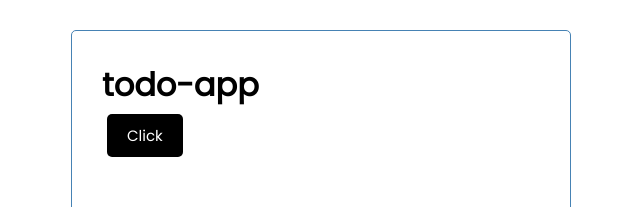
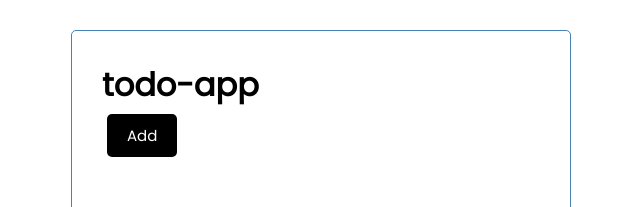
Before and after one commit to BrianNW/projects-ang-todo-app, an Angular app: page / in a window 1280 px wide. Shown: the top 207 px of the page, without its empty margins (319-959 px from the left). Built offline with nearby package versions, Linux system fonts and the light colour scheme.

Commit message:
Update Button component

```diff
--- a/src/app/components/button/button.component.html
+++ b/src/app/components/button/button.component.html
@@ -1 +1 @@
-<button class="btn">Click</button>
+<button class="btn">{{text }}</button>
--- a/src/app/components/button/button.component.ts
+++ b/src/app/components/button/button.component.ts
@@ -1,4 +1,4 @@
-import { Component, OnInit } from '@angular/core';
+import { Component, OnInit, Input } from '@angular/core';
 
 @Component({
   selector: 'app-button',
@@ -6,6 +6,8 @@
   styleUrls: ['./button.component.css']
 })
 export class ButtonComponent implements OnInit {
+  @Input() text!: string;
+  @Input() color!: string;
 
   constructor() { }
 
--- a/src/app/components/header/header.component.html
+++ b/src/app/components/header/header.component.html
@@ -1,4 +1,4 @@
 <header>
     <h1>{{title}}</h1>
-    <app-button></app-button>
+    <app-button color="green" text="Add"></app-button>
 </header>
--- a/tsconfig.json
+++ b/tsconfig.json
@@ -28,5 +28,6 @@
     "strictInjectionParameters": true,
     "strictInputAccessModifiers": true,
     "strictTemplates": true
+
   }
 }
```
